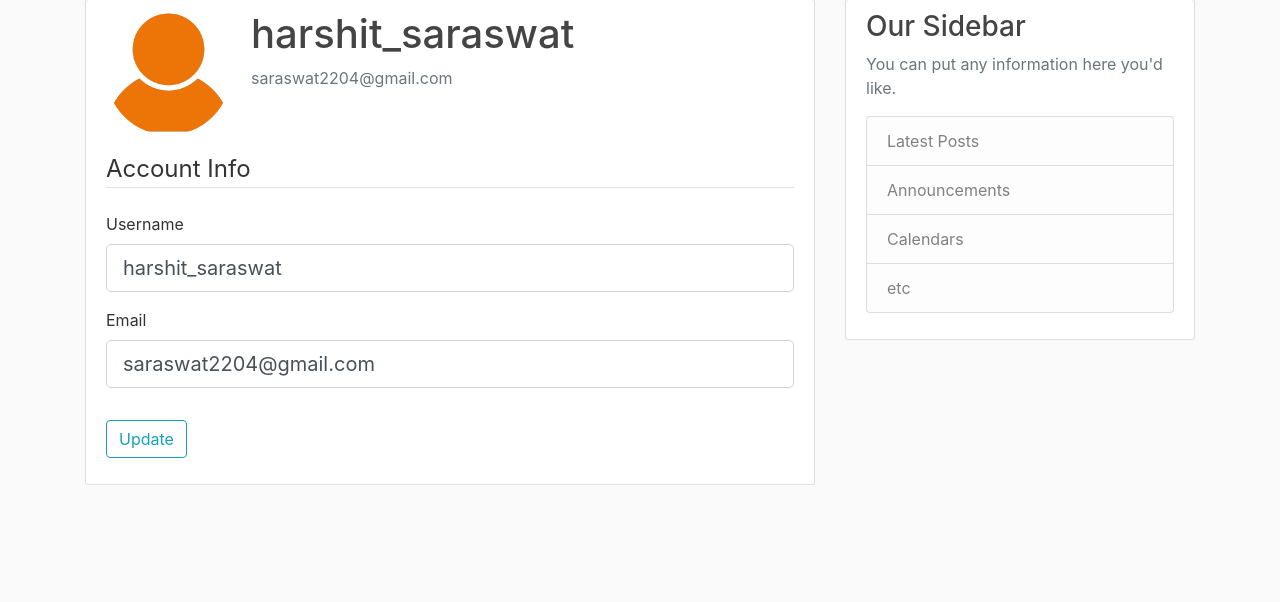
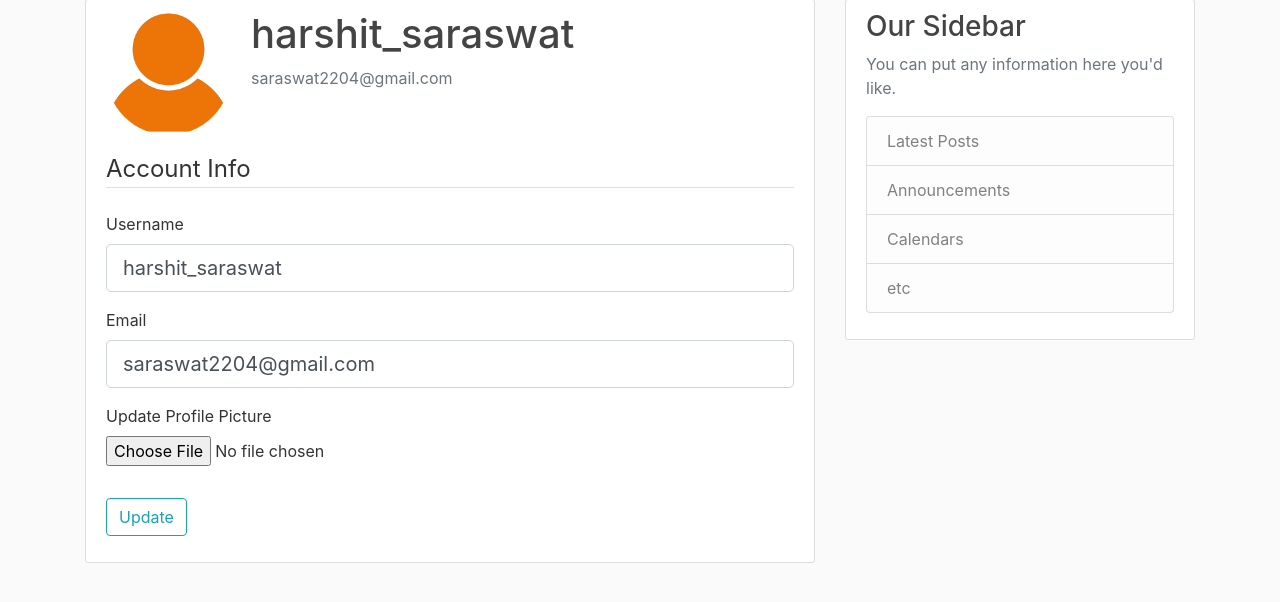
Before and after one commit to harshit-saraswat/Simple-Blog-w-Flask, a Flask app: page /account in a window 1280 px wide. Shown: the part 81-683 px from the top of the page. Run offline with Flask 2, Linux system fonts and the light colour scheme; a user stored in the database is signed in; some libraries are stand-ins or nearby versions.

Commit message:
Added Profile Picture Update functionality, finished accounts page section

```diff
--- a/flaskblog/forms.py
+++ b/flaskblog/forms.py
@@ -6,6 +6,7 @@ Created on Mon Aug 10 23:08:25 2020
 """
 
 from flask_wtf import FlaskForm
+from flask_wtf.file import FileField, FileAllowed
 from flask_login import current_user
 from wtforms import StringField, PasswordField, SubmitField, BooleanField
 from wtforms.validators import DataRequired,Length,Email, EqualTo, ValidationError
@@ -37,6 +38,7 @@ class LoginForm(FlaskForm):
 class UpdateAccountForm(FlaskForm):
     username = StringField('Username',validators=[DataRequired(),Length(min=2,max=20)])
     email = StringField('Email',validators=[DataRequired(),Email()])
+    picture=FileField('Update Profile Picture', validators=[FileAllowed(['png','jpg','jpeg'])])
     submit=SubmitField('Update')
 
     def validate_username(self,username):
--- a/flaskblog/routes.py
+++ b/flaskblog/routes.py
@@ -5,6 +5,9 @@ Created on Wed Aug  12 11:49:05 2020
 @author: harshit-saraswat
 """
 
+import os
+import secrets
+from PIL import Image
 from flask import render_template, url_for, flash, redirect, request
 from flaskblog import app, db, bcrypt
 from flaskblog.forms import RegistrationForm,LoginForm, UpdateAccountForm
@@ -70,12 +73,25 @@ def logout():
     flash('Logged out successfully!','info')
     return redirect(url_for('home'))
 
+def save_picture(form_picture):
+    random_hex=secrets.token_hex(8)
+    _,ext=os.path.splitext(form_picture.filename)
+    picture_fn=random_hex+ext
+    picture_path=os.path.join(app.root_path,'static/profile_pics',picture_fn)
+    op_size=(125,125)
+    i=Image.open((form_picture))
+    i.thumbnail(op_size)
+    i.save(picture_path)
+    return picture_fn
 
 @app.route("/account",methods=['GET','POST'])
 @login_required
 def account():
     form = UpdateAccountForm()
     if form.validate_on_submit():
+        if form.picture.data:
+            picture_file=save_picture(form.picture.data)
+            current_user.image_file=picture_file
         current_user.username=form.username.data
         current_user.email=form.email.data
         db.session.commit()
--- a/flaskblog/templates/account.html
+++ b/flaskblog/templates/account.html
@@ -10,7 +10,7 @@
 	    </div>
 	  </div>
 	  <!-- FORM HERE -->
-	  <form method="POST" action="" novalidate>
+	  <form method="POST" action="" enctype="multipart/form-data" novalidate>
             {{ form.hidden_tag() }}
             <fieldset class="form-group">
                 <legend class="border-bottom mb-4">Account Info</legend>
@@ -40,6 +40,15 @@
                         {{ form.email(class="form-control form-control-lg") }}
                     {% endif %}
                 </div>
+                <div class="form-group">
+                    {{ form.picture.label() }}
+                    {{ form.picture(class="form-control-file") }}
+                    {% if form.picture.errors %}
+                    	{% for error in form.picture.errors %}
+                        	<span class="text-danger">{{ error }}</span><br>
+                        {% endfor %}
+                    {% endif %}
+                </div>
             </fieldset>
             <div class="form-group">
                 {{ form.submit(class="btn btn-outline-info") }}
```
Also changed, not shown: flaskblog/site.db, flaskblog/static/profile_pics/6f140964e3d0a0c8.png (added), flaskblog/static/profile_pics/7d6e32c6931cced3.png (added).
